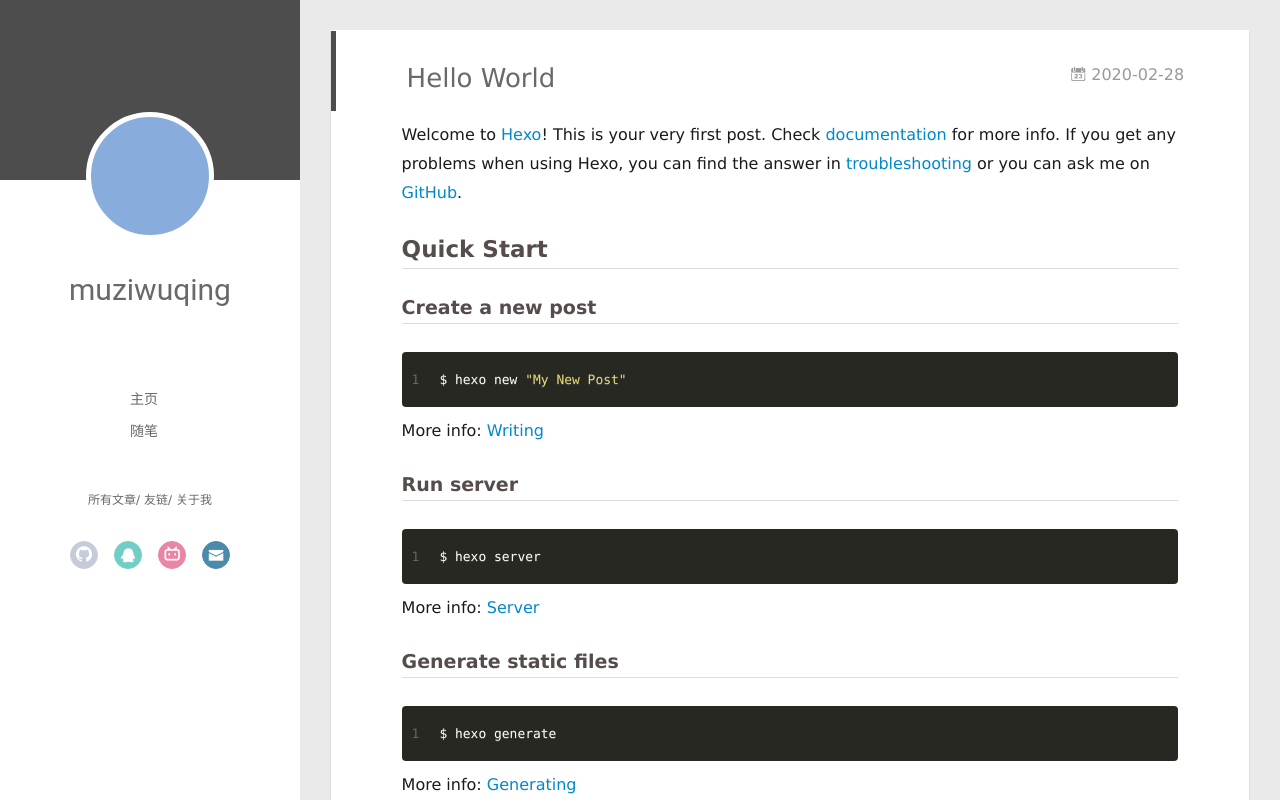
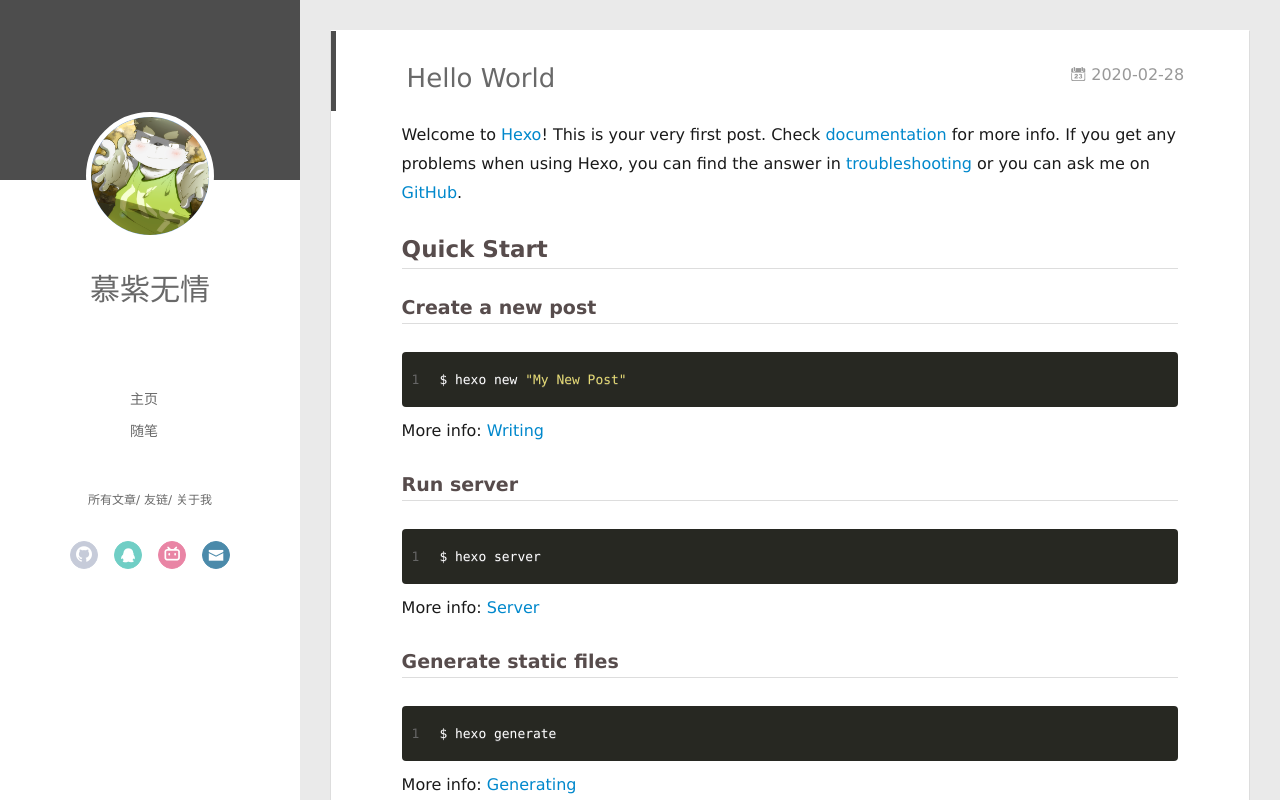
Before and after one commit to muziwuqing/muziwuqing.github.io, a plain HTML site: page 2020/02/28/hello-world/index.html in a window 1280 px wide. Drawn offline with Linux system fonts and the light colour scheme.

Commit message:
Site updated: 2020-02-29 12:09:59

```diff
--- a/2020/02/28/hello-world/index.html
+++ b/2020/02/28/hello-world/index.html
@@ -6,13 +6,13 @@
   <meta name="renderer" content="webkit">
   <meta http-equiv="X-UA-Compatible" content="IE=edge" >
   <link rel="dns-prefetch" href="https://muziwuqing.github.io">
-  <title>Hello World | Hexo</title>
+  <title>Hello World | Muziwuqing</title>
   <meta name="viewport" content="width=device-width, initial-scale=1, maximum-scale=1">
   <meta name="description" content="Welcome to Hexo! This is your very first post. Check documentation for more info. If you get any problems when using Hexo, you can find the answer in troubleshooting or you can ask me on GitHub. Quick">
 <meta property="og:type" content="article">
 <meta property="og:title" content="Hello World">
 <meta property="og:url" content="https://muziwuqing.github.io/2020/02/28/hello-world/index.html">
-<meta property="og:site_name" content="Hexo">
+<meta property="og:site_name" content="慕紫无情的博客">
 <meta property="og:description" content="Welcome to Hexo! This is your very first post. Check documentation for more info. If you get any problems when using Hexo, you can find the answer in troubleshooting or you can ask me on GitHub. Quick">
 <meta property="article:published_time" content="2020-02-28T13:04:24.951Z">
 <meta property="article:modified_time" content="2020-02-28T13:04:24.951Z">
@@ -46,10 +46,10 @@
 <div class="intrude-less">
 	<header id="header" class="inner">
 		<a href="/" class="profilepic">
-			<img src="" class="js-avatar">
+			<img src="/img/touxiang.jpg" class="js-avatar">
 		</a>
 		<hgroup>
-		  <h1 class="header-author"><a href="/">muziwuqing</a></h1>
+		  <h1 class="header-author"><a href="/">慕紫无情</a></h1>
 		</hgroup>
 
 
@@ -104,10 +104,10 @@
 	<div class="intrude-less">
 		<header id="header" class="inner">
 			<div class="profilepic">
-				<img src="" class="js-avatar">
+				<img src="/img/touxiang.jpg" class="js-avatar">
 			</div>
 			<hgroup>
-			  <h1 class="header-author js-header-author">muziwuqing</h1>
+			  <h1 class="header-author js-header-author">慕紫无情</h1>
 			</hgroup>
 
 
```
Also changed, not shown: archives/2020/index.html (+6 -6 lines), archives/index.html (+7 -7 lines).
